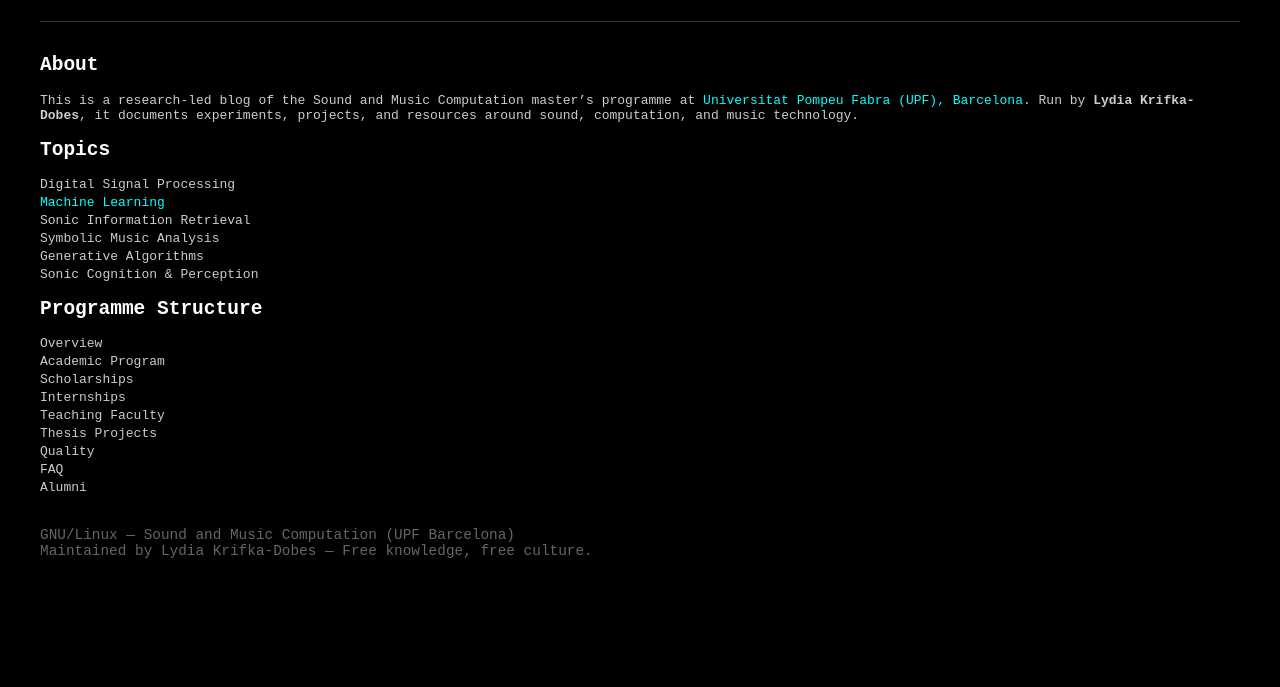
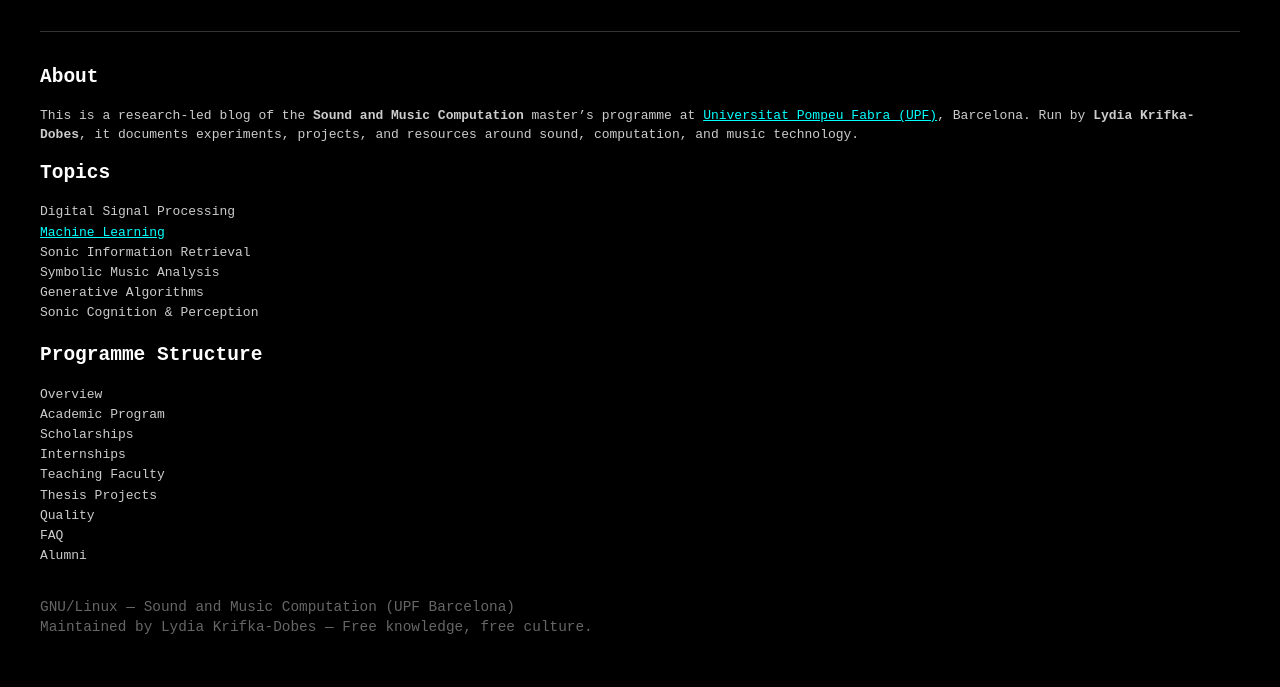
Before and after one commit to lydiakrifka/smclab.github.io, a plain HTML site: page index.html in a window 1280 px wide. Shown: the part 113-800 px from the top of the page. Drawn offline with Linux system fonts and the light colour scheme.

Commit message:
restore repo new links

```diff
--- a/index.html
+++ b/index.html
@@ -10,33 +10,39 @@
             color: #ccc;
             font-family: monospace;
             margin: 40px;
+            line-height: 1.4;
         }
 
         a {
             color: #00ffff;
-            text-decoration: none;
-        }
-
-        a:hover {
             text-decoration: underline;
         }
 
         h1,
         h2 {
             color: #fff;
+            font-weight: bold;
         }
 
         ul {
             list-style: none;
             padding-left: 0;
+            margin-top: 0.5em;
+            margin-bottom: 1.5em;
         }
 
         li {
-            margin-bottom: 3px;
+            margin-bottom: 2px;
         }
 
         nav a {
             margin-right: 1rem;
+            color: #00ffff;
+            text-decoration: none;
+        }
+
+        nav a:hover {
+            text-decoration: underline;
         }
 
         hr {
@@ -66,11 +72,12 @@
 
     <h2>About</h2>
     <p>
-        This is a research-led blog of the Sound and Music Computation master’s
-        programme at
-        <a href="https://www.upf.edu/web/smc">Universitat Pompeu Fabra (UPF), Barcelona</a>. Run by <strong>Lydia
-            Krifka-Dobes</strong>, it documents experiments,
-        projects, and resources around sound, computation, and music technology.
+        This is a research-led blog of the
+        <strong>Sound and Music Computation</strong> master’s programme at
+        <a href="https://www.upf.edu/web/smc">Universitat Pompeu Fabra (UPF)</a>,
+        Barcelona. Run by <strong>Lydia Krifka-Dobes</strong>, it documents
+        experiments, projects, and resources around sound, computation, and music
+        technology.
     </p>
 
     <h2>Topics</h2>
```
